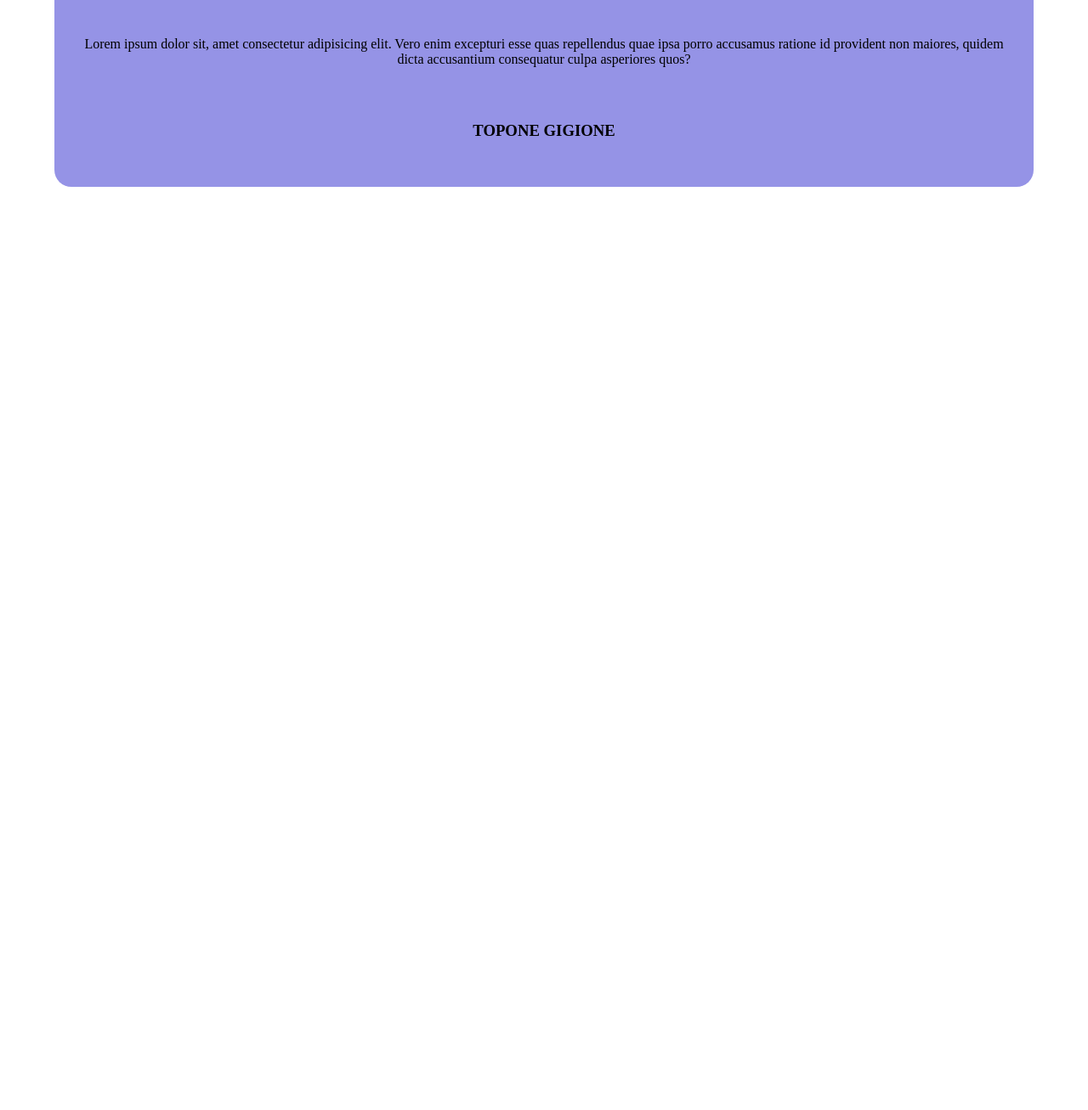
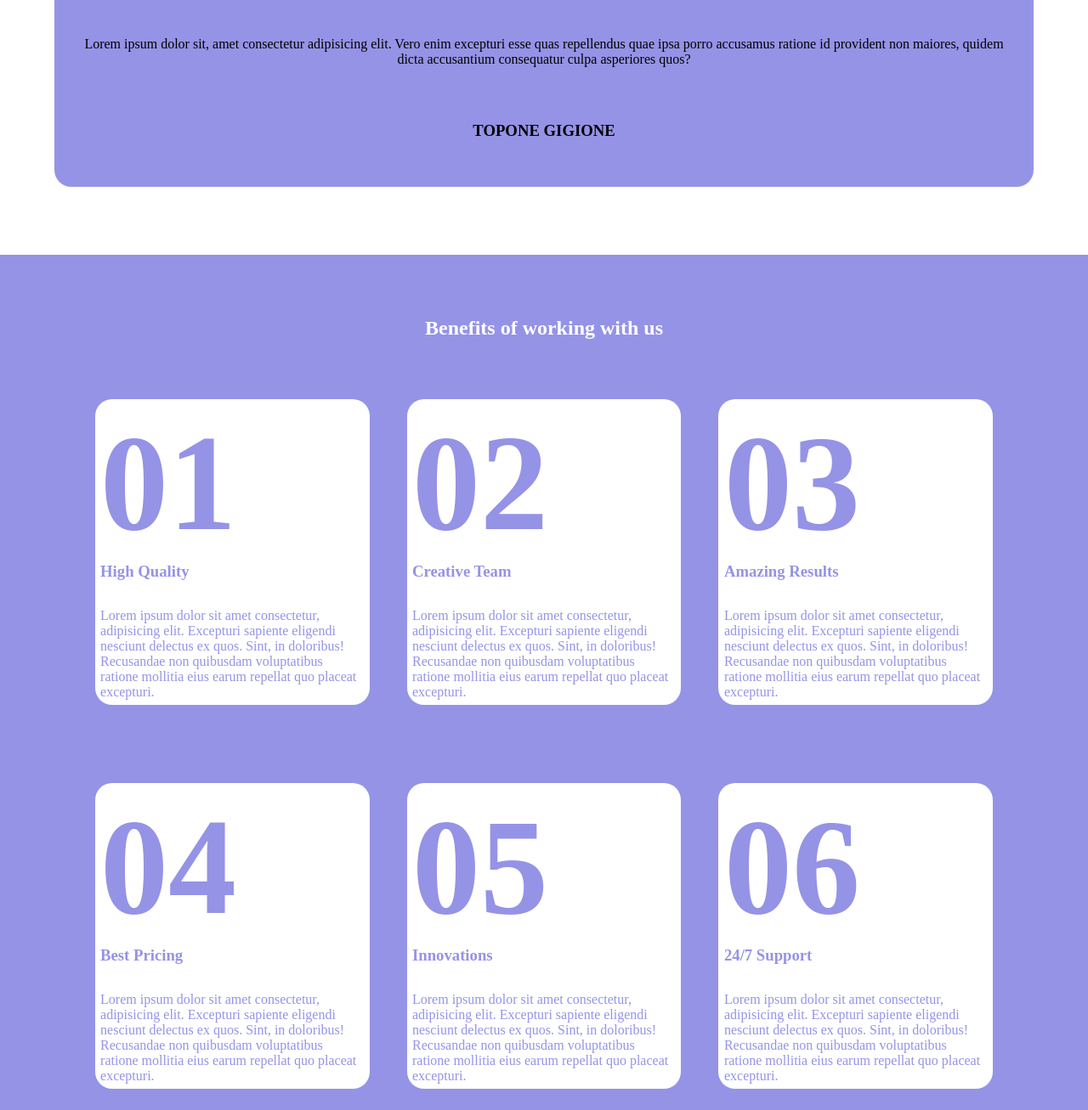
Before and after one commit to AndreaDeCeglia/htmlcss-responsive-layout, a plain HTML site: page index.html in a window 1280 px wide. Shown: the part 3970-5277 px from the top of the page at 85% size. Before the commit the page ends 4270 px from the top, so only its background shows below. Drawn offline with Linux system fonts and the light colour scheme.

Commit message:
benefits section working progress

```diff
--- a/assets/css/style.css
+++ b/assets/css/style.css
@@ -154,6 +154,33 @@ header a{
 }
 
 
+/* *********** BENEFITS ************* */
+
+#benefits{
+    background-color: #9593E6;
+    color: white;
+    padding: 3rem 0;
+}
+
+#bene-title{
+    text-align: center;
+}
+
+.bene-card{
+    background-color: white;
+    color: #9593E6;
+    margin-top: 3rem;
+}
+
+.bene-card h2{
+    font-size: 10rem;
+}
+
+.bene-card p{
+    margin-top: 2rem;
+}
+
+
 
 
 
@@ -187,6 +214,12 @@ header a{
 
     /* *********** TESTIMONIALS ********** */
 
+    /* *********** BENEFITS ************* */
+
+    #benefits-card{
+        display: flex;
+        flex-wrap: wrap;
+    }
 
 }
 
@@ -247,4 +280,15 @@ header a{
 
     /* *********** TESTIMONIALS ********** */
 
+    /* *********** BENEFITS ************* */
+
+    #benefits-card{
+        display: flex;
+        flex-wrap: wrap;
+    }
+
+    #benefits .basis-50{
+        flex-basis: calc( 100% / 3 );
+    }
+
 }
--- a/index.html
+++ b/index.html
@@ -212,6 +212,7 @@
 
         <!-- testimonials section -->
         <section >
+
             <div id="testimonials" class="container-90">
                 <div id="testimonials-header">
                     <h3>TESTIMONIALS</h3>
@@ -244,6 +245,92 @@
             </div>
         </section>
 
+
+        <!-- benefits section -->
+        <section id="benefits">
+            <div class="container-90 padding-2">
+
+                <!-- title part -->
+                <div class="container-90">
+                    <h2 id="bene-title">
+                        Benefits of working with us
+                    </h2>
+                </div>
+
+                <!-- cards container -->
+                <div id="benefits-card">
+
+                    <!-- first card -->
+                    <div class="basis-50 padding-2">
+                        <div class="bene-card padding-2 radius20px">
+                            <h2>01</h2>
+                            <h3>High Quality</h3>
+                            <p>
+                                Lorem ipsum dolor sit amet consectetur, adipisicing elit. Excepturi sapiente eligendi nesciunt delectus ex quos. Sint, in doloribus! Recusandae non quibusdam voluptatibus ratione mollitia eius earum repellat quo placeat excepturi.
+                            </p>
+                        </div>
+                    </div>
+
+                    <!-- second card -->
+                    <div class="basis-50 padding-2">
+                        <div class="bene-card padding-2 radius20px">
+                            <h2>02</h2>
+                            <h3>Creative Team</h3>
+                            <p>
+                                Lorem ipsum dolor sit amet consectetur, adipisicing elit. Excepturi sapiente eligendi nesciunt delectus ex quos. Sint, in doloribus! Recusandae non quibusdam voluptatibus ratione mollitia eius earum repellat quo placeat excepturi.
+                            </p>
+                        </div>
+                    </div>
+
+                    <!-- third card -->
+                    <div class="basis-50 padding-2">
+                        <div class="bene-card padding-2 radius20px">
+                            <h2>03</h2>
+                            <h3>Amazing Results</h3>
+                            <p>
+                                Lorem ipsum dolor sit amet consectetur, adipisicing elit. Excepturi sapiente eligendi nesciunt delectus ex quos. Sint, in doloribus! Recusandae non quibusdam voluptatibus ratione mollitia eius earum repellat quo placeat excepturi.
+                            </p>
+                        </div>
+                    </div>
+
+                    <!-- fourth card -->
+                    <div class="basis-50 padding-2">
+                        <div class="bene-card padding-2 radius20px">
+                            <h2>04</h2>
+                            <h3>Best Pricing</h3>
+                            <p>
+                                Lorem ipsum dolor sit amet consectetur, adipisicing elit. Excepturi sapiente eligendi nesciunt delectus ex quos. Sint, in doloribus! Recusandae non quibusdam voluptatibus ratione mollitia eius earum repellat quo placeat excepturi.
+                            </p>
+                        </div>
+                    </div>
+
+                    <!-- fivth card -->
+                    <div class="basis-50 padding-2">
+                        <div class="bene-card padding-2 radius20px">
+                            <h2>05</h2>
+                            <h3>Innovations</h3>
+                            <p>
+                                Lorem ipsum dolor sit amet consectetur, adipisicing elit. Excepturi sapiente eligendi nesciunt delectus ex quos. Sint, in doloribus! Recusandae non quibusdam voluptatibus ratione mollitia eius earum repellat quo placeat excepturi.
+                            </p>
+                        </div>
+                    </div>
+
+                    <!-- sixth card -->
+                    <div class="basis-50 padding-2">
+                        <div class="bene-card padding-2 radius20px">
+                            <h2>06</h2>
+                            <h3>24/7 Support</h3>
+                            <p>
+                                Lorem ipsum dolor sit amet consectetur, adipisicing elit. Excepturi sapiente eligendi nesciunt delectus ex quos. Sint, in doloribus! Recusandae non quibusdam voluptatibus ratione mollitia eius earum repellat quo placeat excepturi.
+                            </p>
+                        </div>
+                    </div>
+
+
+                </div>
+            </div>
+
+        </section>
     </main>
 
 
```
